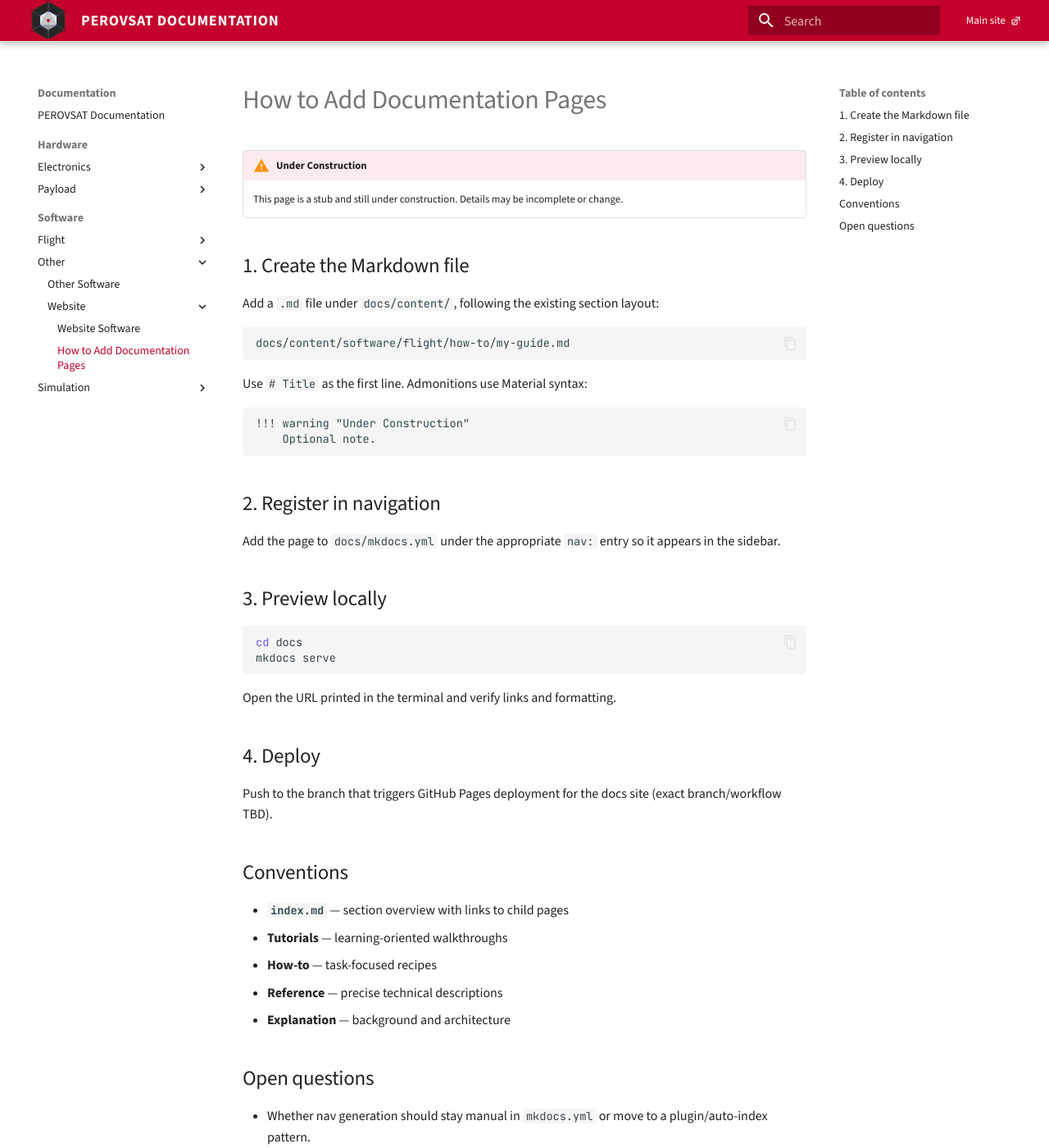
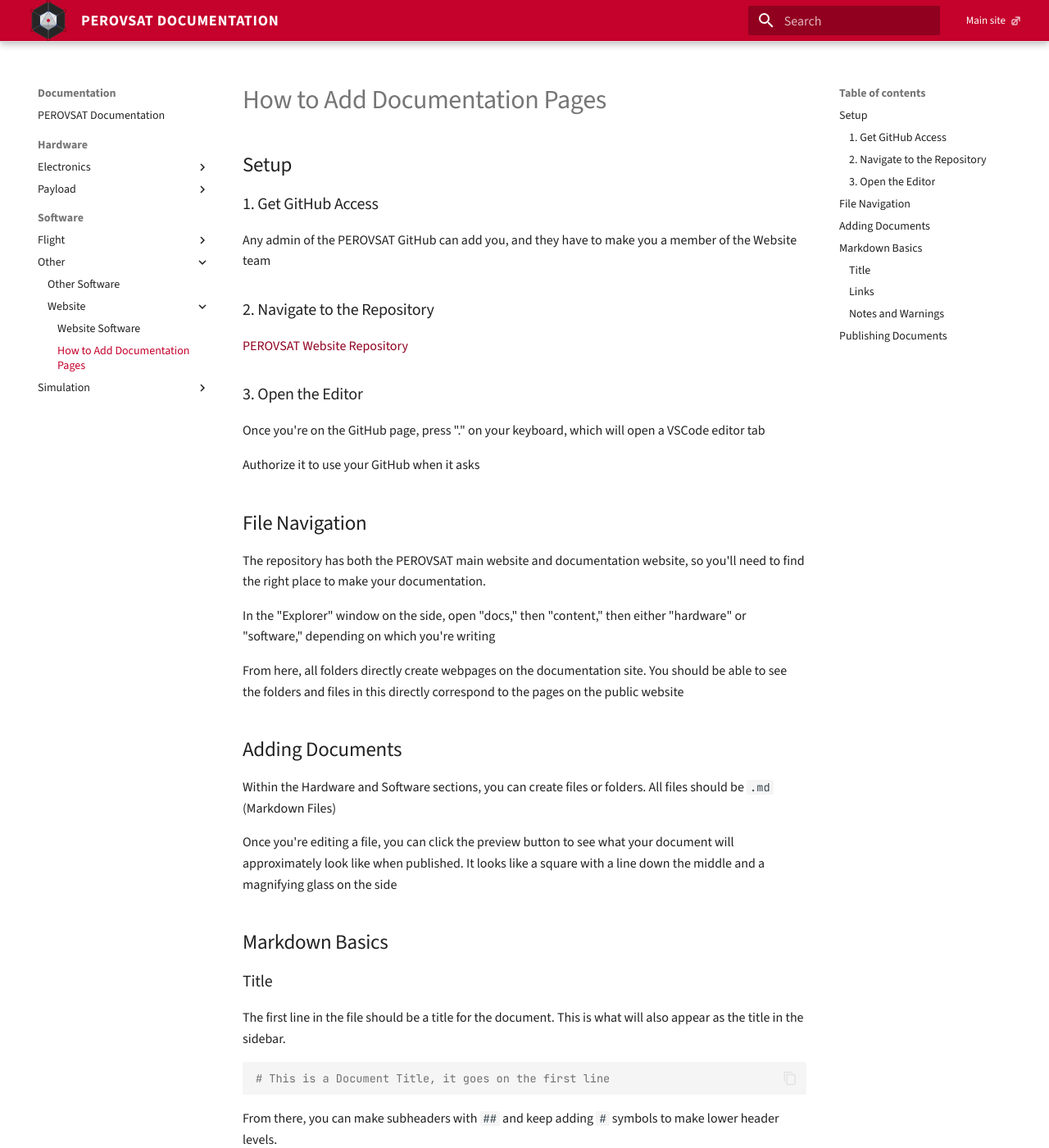
Before and after one commit to PEROVSAT/perovsat.github.io, an MkDocs documentation site: the page built from docs/content/software/other/website/how-to-add-pages.md, in a window 1280 px wide and 1400 px high. Shown: the whole window at 82% size. Built offline with MkDocs 1.6.1 and Material for MkDocs 9.7.7, drawn with Linux system fonts in a browser that asks for light colours; some of the changed text lies outside the part shown.

Commit message:
Documentation contribution

````diff
--- a/docs/content/software/other/website/how-to-add-pages.md
+++ b/docs/content/software/other/website/how-to-add-pages.md
@@ -1,48 +1,66 @@
 # How to Add Documentation Pages
+## Setup
+### 1. Get GitHub Access
+Any admin of the PEROVSAT GitHub can add you, and they have to make you a member of the Website team
 
-!!! warning "Under Construction"
-    This page is a stub and still under construction. Details may be incomplete or change.
+### 2. Navigate to the Repository
+[PEROVSAT Website Repository](https://github.com/PEROVSAT/perovsat.github.io)
 
-## 1. Create the Markdown file
+### 3. Open the Editor
+Once you're on the GitHub page, press "." on your keyboard, which will open a VSCode editor tab
 
-Add a `.md` file under `docs/content/`, following the existing section layout:
+Authorize it to use your GitHub when it asks
 
-```text
-docs/content/software/flight/how-to/my-guide.md
+## File Navigation
+The repository has both the PEROVSAT main website and documentation website, so you'll need to find the right place to make your documentation.
+
+In the "Explorer" window on the side, open "docs," then "content," then either "hardware" or "software," depending on which you're writing
+
+From here, all folders directly create webpages on the documentation site. You should be able to see the folders and files in this directly correspond to the pages on the public website
+
+## Adding Documents
+Within the Hardware and Software sections, you can create files or folders. All files should be `.md` (Markdown Files)
+
+Once you're editing a file, you can click the preview button to see what your document will approximately look like when published. It looks like a square with a line down the middle and a magnifying glass on the side
+
+## Markdown Basics
+### Title
+The first line in the file should be a title for the document. This is what will also appear as the title in the sidebar.
+```md
+# This is a Document Title, it goes on the first line
 ```
 
-Use `# Title` as the first line. Admonitions use Material syntax:
+From there, you can make subheaders with `##` and keep adding `#` symbols to make lower header levels.
+
+### Links
+
+A link can be done like so:
+```md
+[Link Text](https://example.com)
+```
+
+The links can also be used to reference other files relative to this one. To go up to the folder above, you can use `..`
+
+For example, here is a link to the "getting started" tutorial in flight software, relative to this document:
+[Getting Started](../../flight/tutorials/getting-started.md)
+```md
+[Getting Started](../../flight/tutorials/getting-started.md)
+```
+
+### Notes and Warnings
+Though they will not render in the VSCode preview, our website supports little note blocks that look like the following called Admonitions.
+
+!!! note "Admonitions Types"
+    Admonitions support note, tip, important, caution, and warning types
 
 ```markdown
-!!! warning "Under Construction"
-    Optional note.
+!!! note "Admonitions Types"
+    Admonitions support note, tip, important, caution, and warning types
 ```
 
-## 2. Register in navigation
+## Publishing Documents
+When your edits or additions are ready to go up on the site, navigate to the "Source Control" tab on the VSCode sidebar. Under changes, click the "+" symbol on anything you changed that you would like to publish.
 
-Add the page to `docs/mkdocs.yml` under the appropriate `nav:` entry so it appears in the sidebar.
+When everything is added, add a short message about what you changed, and click commit and push.
 
-## 3. Preview locally
-
-```bash
-cd docs
-mkdocs serve
-```
-
-Open the URL printed in the terminal and verify links and formatting.
-
-## 4. Deploy
-
-Push to the branch that triggers GitHub Pages deployment for the docs site (exact branch/workflow TBD).
-
-## Conventions
-
-- **`index.md`** — section overview with links to child pages
-- **Tutorials** — learning-oriented walkthroughs
-- **How-to** — task-focused recipes
-- **Reference** — precise technical descriptions
-- **Explanation** — background and architecture
-
-## Open questions
-
-- Whether nav generation should stay manual in `mkdocs.yml` or move to a plugin/auto-index pattern.
+After giving the website a minute to process, you should be able to reload it and view your new documentation.
````
